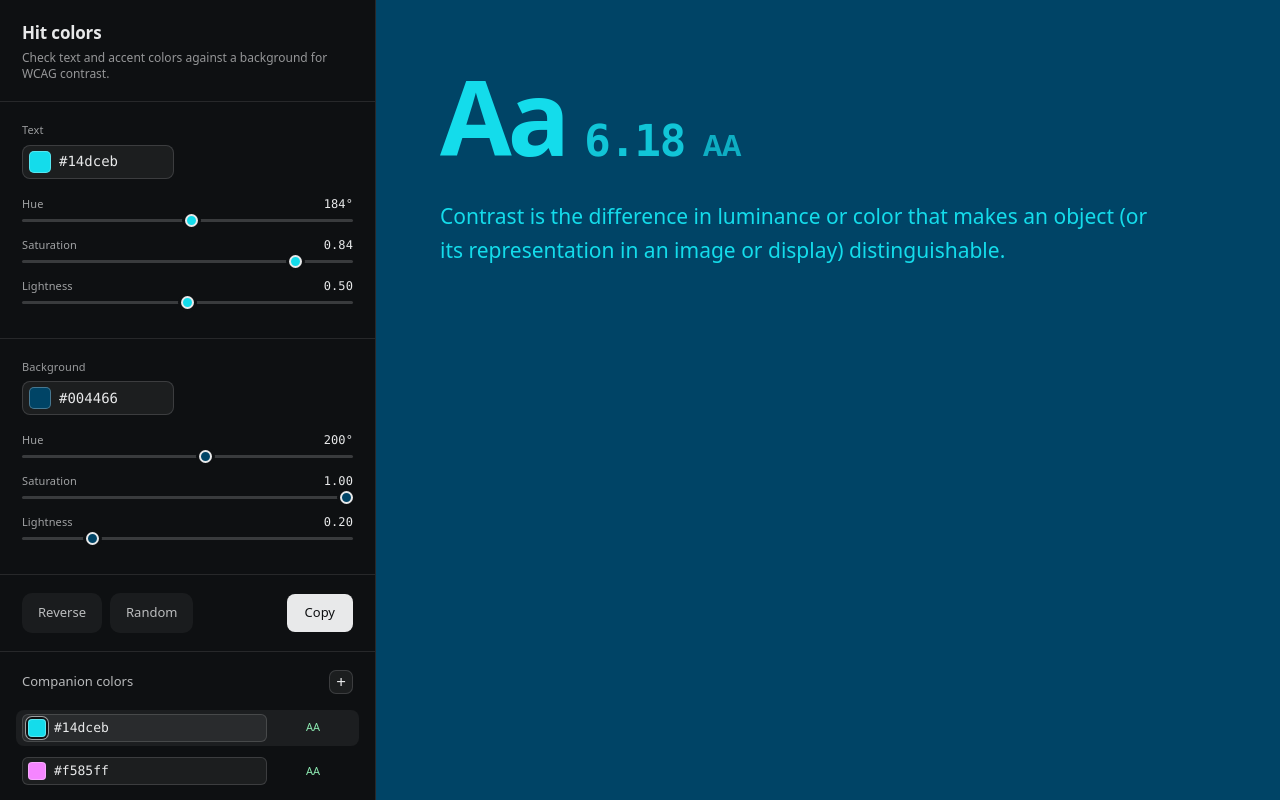
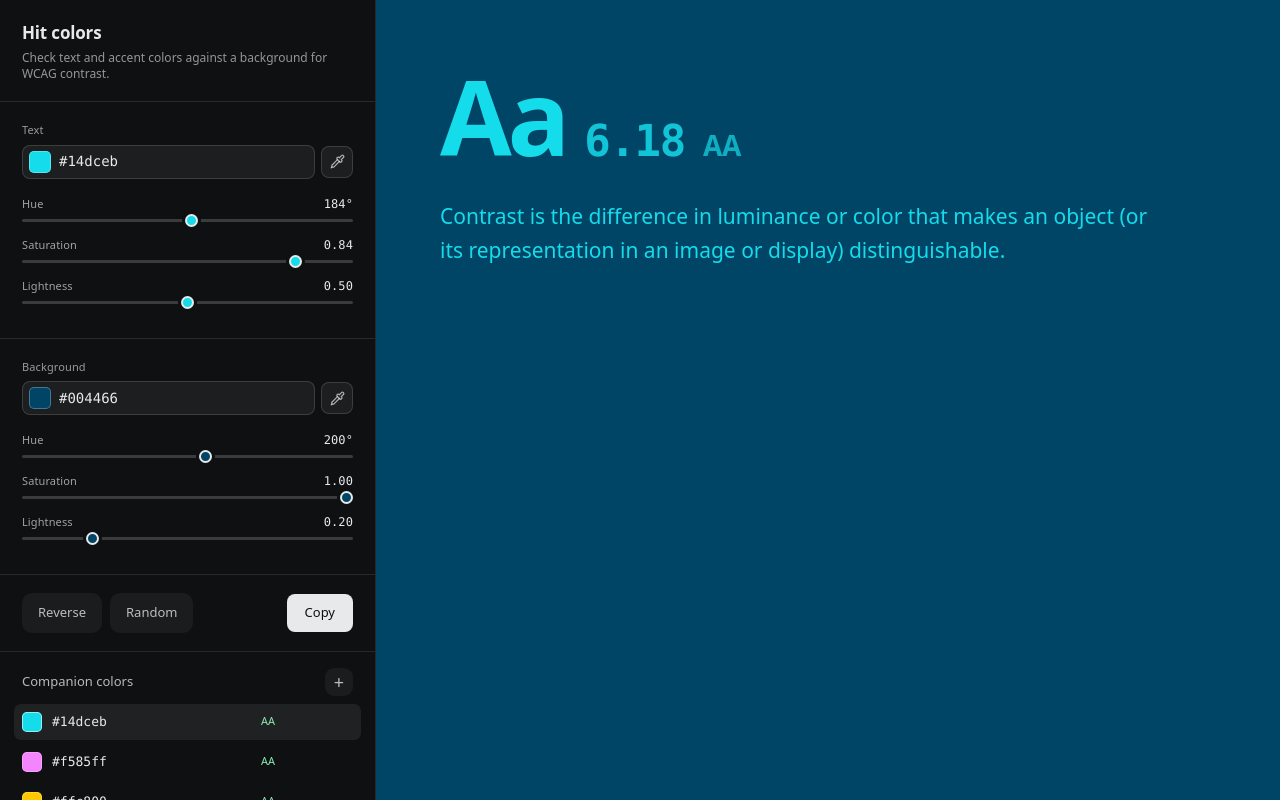
Before and after one commit to Judiedesigns/hit-colors, a React (Vite) app: page / in a window 1280 px wide. Built offline with nearby package versions, Linux system fonts and the light colour scheme.

Commit message:
Refine Hit Colors controls

```diff
--- a/src/main.jsx
+++ b/src/main.jsx
@@ -112,6 +112,12 @@ function HitColorsTool() {
     setSelectedColor((current) => (current >= index ? Math.max(0, current - 1) : current));
   };
 
+  const fixCompanionColor = (index) => {
+    setPalette((colors) => colors.map((color, colorIndex) => (
+      colorIndex === index ? nudgeToContrast(color, background, 4.5) : color
+    )));
+  };
+
   return (
     <main className="contrast-shell">
       <style>{`::selection { color: ${background}; background-color: ${foreground}; }`}</style>
@@ -160,7 +166,12 @@ function HitColorsTool() {
               </button>
             </div>
             <div className="palette-list">
-              {palette.map((color, index) => (
+              {palette.map((color, index) => {
+                const rowRatio = contrast(color, background);
+                const rowLabel = badgeLabel(rowRatio);
+                const canFix = rowLabel === 'Fail';
+
+                return (
                   <div
                     className={`palette-row ${index === selectedColor ? 'selected' : ''}`}
                     key={`${color}-${index}`}
@@ -180,9 +191,21 @@ function HitColorsTool() {
                         onChange={(event) => updatePaletteColor(index, event.target.value)}
                       />
                     </div>
-                  <span className={`palette-grade ${contrast(color, background) >= 3 ? 'passing' : 'failing'}`}>
-                    {badgeLabel(contrast(color, background))}
+                    <span className={`palette-grade ${rowRatio >= 3 ? 'passing' : 'failing'}`}>
+                      {rowLabel}
                     </span>
+                    <button
+                      type="button"
+                      className="palette-fix"
+                      onClick={(event) => {
+                        event.stopPropagation();
+                        fixCompanionColor(index);
+                      }}
+                      disabled={!canFix}
+                      aria-label={`Fix ${formatHex(color)} contrast`}
+                    >
+                      Fix
+                    </button>
                     <button
                       type="button"
                       className="palette-remove"
@@ -193,7 +216,8 @@ function HitColorsTool() {
                       -
                     </button>
                   </div>
-              ))}
+                );
+              })}
             </div>
           </section>
         </aside>
@@ -205,16 +229,28 @@ function HitColorsTool() {
 function HitColorControl({ label, value, onChange }) {
   const normalized = normalizeHex(value);
   const hsl = hexToHsl(normalized);
+  const canUseEyeDropper = typeof window !== 'undefined' && 'EyeDropper' in window;
 
   const updateHsl = (key, nextValue) => {
     const next = { ...hsl, [key]: Number(nextValue) };
     onChange(hslToHex(next.h, next.s, next.l));
   };
 
+  const pickFromScreen = async () => {
+    if (!canUseEyeDropper) return;
+    try {
+      const result = await new window.EyeDropper().open();
+      onChange(result.sRGBHex);
+    } catch {
+      // The browser throws when the user cancels the picker.
+    }
+  };
+
   return (
     <section className="panel-control" style={{ '--control-color': normalized }}>
       <div className="panel-control-head">
         <label htmlFor={`${label}-tool-hex`}>{label}</label>
+        <div className="control-field-row">
           <div className="control-field">
             <span className="control-swatch" style={{ backgroundColor: normalized }}>
               <input
@@ -233,6 +269,22 @@ function HitColorControl({ label, value, onChange }) {
               spellCheck="false"
               onChange={(event) => onChange(event.target.value)}
             />
+          </div>
+          {canUseEyeDropper && (
+            <button
+              type="button"
+              className="screen-picker"
+              onClick={pickFromScreen}
+              title="Pick a color from the screen"
+              aria-label={`Pick ${label.toLowerCase()} color from the screen`}
+            >
+              <svg width="15" height="15" viewBox="0 0 24 24" fill="none" aria-hidden="true">
+                <path d="m2 22 1-1h3l9-9" />
+                <path d="M3 21v-3l9-9" />
+                <path d="m15 6 3.4-3.4a2.1 2.1 0 1 1 3 3L18 9l.4.4a2.1 2.1 0 1 1-3 3l-3.8-3.8a2.1 2.1 0 1 1 3-3l.4.4Z" />
+              </svg>
+            </button>
+          )}
         </div>
       </div>
       <HslSliders hsl={hsl} onChange={updateHsl} />
@@ -277,6 +329,23 @@ function randomPassingPair() {
   return Math.random() > 0.5
     ? { foreground: '#111111', background: '#FFFFFF' }
     : { foreground: '#FFFFFF', background: '#111111' };
+}
+
+function nudgeToContrast(color, background, target) {
+  if (!isValidHex(color) || !isValidHex(background)) return color;
+
+  const hsl = hexToHsl(color);
+  for (let step = 1; step <= 100; step += 1) {
+    for (const direction of [1, -1]) {
+      const lightness = hsl.l + direction * step;
+      if (lightness < 0 || lightness > 100) continue;
+
+      const next = hslToHex(hsl.h, hsl.s, lightness);
+      if (contrast(next, background) >= target) return next;
+    }
+  }
+
+  return color;
 }
 
 function formatHex(value) {
--- a/src/styles.css
+++ b/src/styles.css
@@ -295,9 +295,17 @@ pre {
   margin-bottom: 1rem;
 }
 
+.control-field-row {
+  align-self: stretch;
+  width: 100%;
+  display: flex;
+  align-items: center;
+  gap: 6px;
+}
+
 .control-field {
-  flex: none;
-  width: 152px;
+  min-width: 0;
+  flex: 1;
   display: flex;
   align-items: center;
   gap: 8px;
@@ -331,6 +339,31 @@ pre {
   border: 0;
   background: none;
   cursor: pointer;
+}
+
+.screen-picker {
+  flex: none;
+  width: 32px;
+  height: 32px;
+  display: inline-flex;
+  align-items: center;
+  justify-content: center;
+  color: rgba(232, 233, 234, .7);
+  background: rgba(255, 255, 255, .06);
+  border: 1px solid rgba(255, 255, 255, .14);
+  border-radius: 8px;
+}
+
+.screen-picker:hover {
+  color: #e8e9ea;
+  background: rgba(255, 255, 255, .13);
+}
+
+.screen-picker svg {
+  stroke: currentColor;
+  stroke-width: 2;
+  stroke-linecap: round;
+  stroke-linejoin: round;
 }
 
 .panel-control-head .control-field > input {
@@ -395,6 +428,7 @@ pre {
   margin: 0;
   color: var(--control-color);
   background: rgba(255, 255, 255, .18);
+  border: 0;
   border-radius: 999px;
   cursor: pointer;
   appearance: none;
@@ -467,15 +501,15 @@ pre {
 }
 
 .palette-panel {
-  padding: 18px 22px 20px;
+  padding: 16px 22px 18px;
   border-bottom: 1px solid rgba(255, 255, 255, .1);
 }
 
 .palette-head {
   display: flex;
   align-items: center;
-  gap: .75rem;
-  margin-bottom: 1rem;
+  gap: 10px;
+  margin-bottom: 8px;
 }
 
 .palette-head span {
@@ -485,74 +519,113 @@ pre {
 }
 
 .palette-head button {
-  width: 24px;
-  height: 24px;
+  width: 28px;
+  height: 28px;
   margin-left: auto;
   display: inline-flex;
   align-items: center;
   justify-content: center;
+  color: rgba(232, 233, 234, .78);
+  background: rgba(255, 255, 255, .05);
+  border: 0;
+  border-radius: 9px;
+  font-size: 18px;
+  line-height: 1;
+}
+
+.palette-head button:hover {
   color: #e8e9ea;
-  background: rgba(255, 255, 255, .06);
-  border: 1px solid rgba(255, 255, 255, .14);
-  border-radius: 7px;
-  font-size: 1.0625rem;
-  line-height: 1;
+  background: rgba(255, 255, 255, .1);
 }
 
 .palette-head button:disabled {
   opacity: .35;
+  cursor: default;
+}
+
+.palette-head button:disabled:hover {
+  color: rgba(232, 233, 234, .78);
+  background: rgba(255, 255, 255, .05);
 }
 
 .palette-list {
   display: grid;
-  gap: .45rem;
+  gap: 4px;
 }
 
 .palette-row {
   display: grid;
-  grid-template-columns: minmax(0, 1fr) 44px 24px;
+  grid-template-columns: minmax(0, 1fr) 44px 36px 24px;
   align-items: center;
   gap: 9px;
-  padding: 4px 6px;
-  margin: 0 -6px;
-  border-radius: 8px;
+  padding: 4px 8px;
+  margin: 0 -8px;
+  border-radius: 7px;
+  background: transparent;
+  cursor: pointer;
+}
+
+.palette-row:hover {
+  background: rgba(255, 255, 255, .03);
 }
 
 .palette-row.selected {
-  background: rgba(255, 255, 255, .06);
+  background: rgba(255, 255, 255, .07);
 }
 
 .palette-select,
+.palette-fix,
 .palette-remove {
   height: 28px;
   display: inline-flex;
   align-items: center;
   justify-content: flex-start;
-  padding: 4px 8px 4px 5px;
-  gap: 8px;
-  background: rgba(255, 255, 255, .06);
-  border: 1px solid rgba(255, 255, 255, .14);
+  padding: 1px 0;
+  gap: 10px;
+  background: transparent;
+  border: 0;
   border-radius: 6px;
   color: rgba(232, 233, 234, .7);
 }
 
+.palette-fix {
+  width: 36px;
+  justify-content: center;
+  padding: 4px 9px;
+  background: rgba(255, 255, 255, .07);
+  border: 0;
+  border-radius: 6px;
+  color: rgba(232, 233, 234, .75);
+  font-size: 11px;
+  font-weight: 500;
+  transition: opacity .12s;
+}
+
+.palette-fix:hover {
+  color: #e8e9ea;
+  background: rgba(255, 255, 255, .16);
+}
+
 .palette-remove {
   width: 24px;
+  height: 24px;
   justify-content: center;
   padding: 0;
   background: transparent;
   border: 0;
+  transition: opacity .12s;
 }
 
 .palette-select span {
-  width: 18px;
-  height: 18px;
-  border-radius: 4px;
-  box-shadow: inset 0 0 0 1px rgba(255, 255, 255, .3);
+  flex: none;
+  width: 20px;
+  height: 20px;
+  border-radius: 5px;
+  box-shadow: inset 0 0 0 1px rgba(255, 255, 255, .22);
 }
 
 .palette-row.selected .palette-select span {
-  box-shadow: inset 0 0 0 1px rgba(255, 255, 255, .3), 0 0 0 2px #0e1012, 0 0 0 3px rgba(255, 255, 255, .55);
+  box-shadow: inset 0 0 0 1px rgba(255, 255, 255, .55);
 }
 
 .palette-row input {
@@ -585,15 +658,19 @@ pre {
   color: rgba(232, 233, 234, .48);
 }
 
+.palette-fix:disabled,
 .palette-remove:disabled {
   opacity: 0;
 }
 
+.palette-fix,
 .palette-remove {
   opacity: 0;
   pointer-events: none;
 }
 
+.palette-row:hover .palette-fix:not(:disabled),
+.palette-row:focus-within .palette-fix:not(:disabled),
 .palette-row:hover .palette-remove:not(:disabled),
 .palette-row:focus-within .palette-remove:not(:disabled) {
   opacity: 1;
```
Lines whose indentation alone changed are shown as unchanged.
